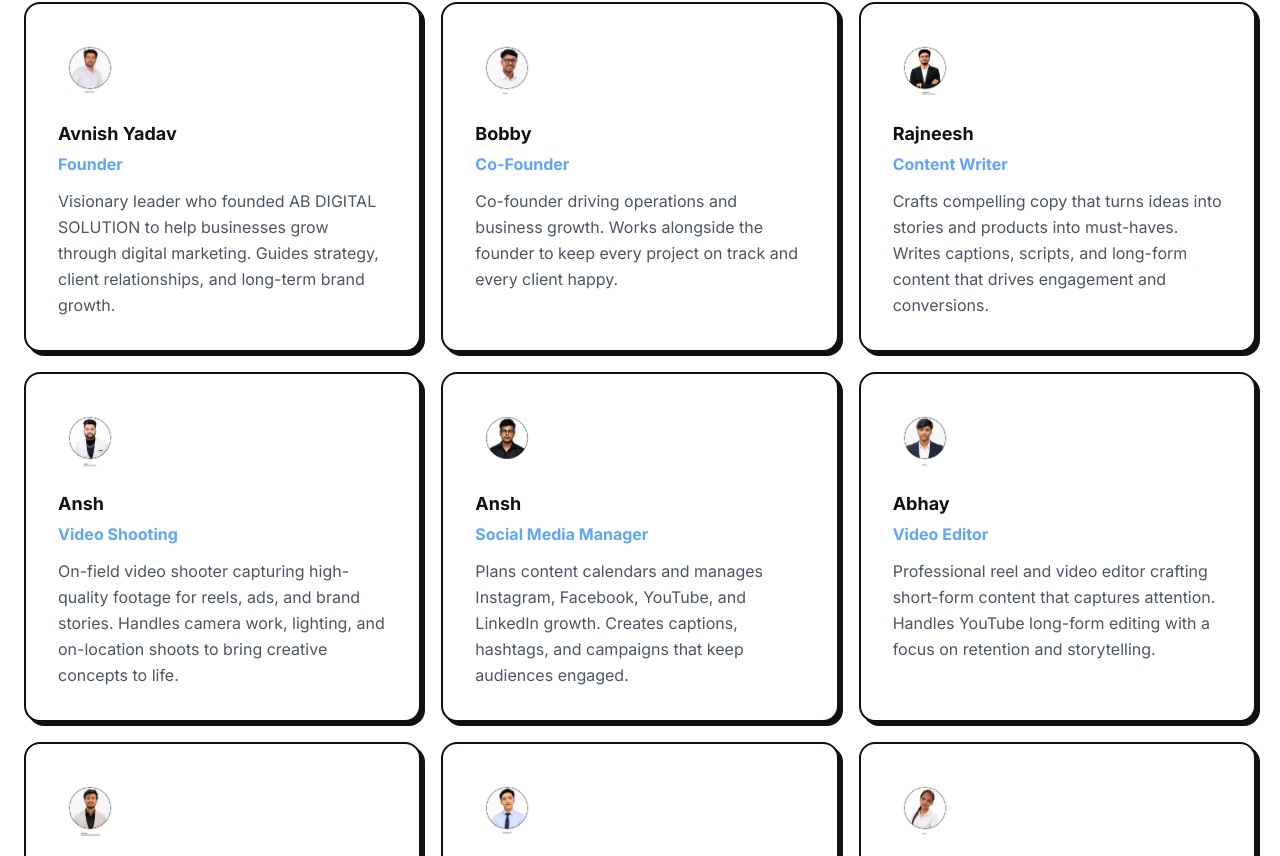
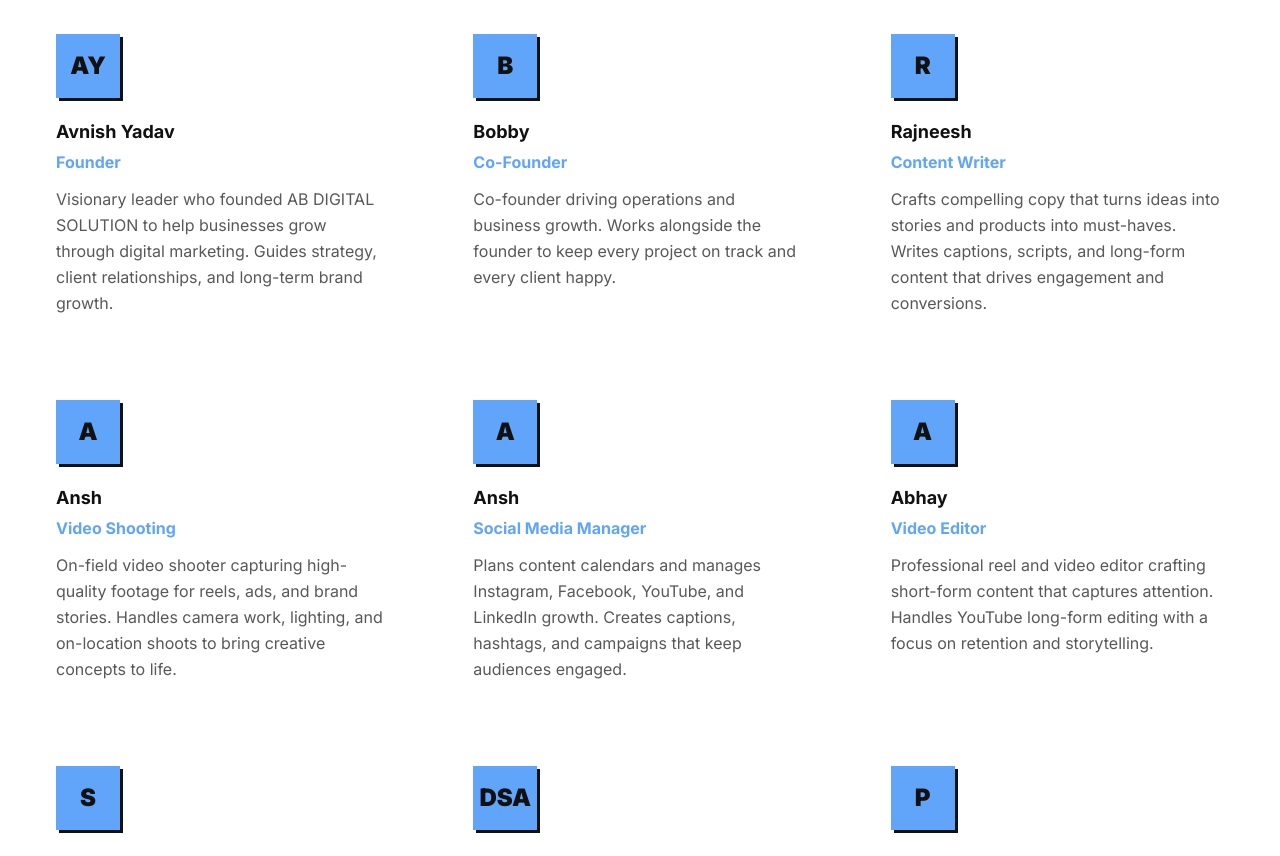
Before and after one commit to abdigitalsolution03-ai/AB-DIGITAL-SOLUTION, a React (Vite) app: page /about in a window 1280 px wide. Shown: the part 1664-2520 px from the top of the page. Built offline with nearby package versions, Linux system fonts and the light colour scheme; no server answers.

Commit message:
revert(about): restore original Meet the Experts card style without photos

```diff
--- a/src/pages/About.tsx
+++ b/src/pages/About.tsx
@@ -146,45 +146,20 @@ export default function About() {
           </AnimatedSection>
 
           <div className="grid grid-cols-1 md:grid-cols-2 lg:grid-cols-3 gap-5">
-            {content.aboutPage.team.map((member, i) => {
-              const imageMap: Record<string, string> = {
-                'Avnish Yadav': '/team/page_1.png',
-                'Bobby': '/team/page_2.png',
-                'Rajneesh': '/team/page_3.png',
-                'Ansh|Video Shooting': '/team/page_4.png',
-                'Ansh|Social Media Manager': '/team/ansh_smm.png',
-                'Abhay': '/team/page_5.png',
-                'Subham': '/team/page_6.png',
-                'Deepanshu Singh Adhikari': '/team/page_7.png',
-                'Pooja': '/team/page_8.png',
-              }
-              const photo = imageMap[`${member.name}|${member.role}`] || imageMap[member.name] || ''
-              return (
-                <div
-                  key={`${member.name}-${member.role}-${i}`}
-                  className="p-8 group rounded-2xl border-2 border-[#111111]"
-                  style={{ backgroundColor: '#ffffff', color: '#111111', borderColor: '#111111', boxShadow: '4px 4px 0 0 #111111' }}
-                >
-                  {photo ? (
-                    <img
-                      src={photo}
-                      alt={member.name}
-                      className="w-16 h-16 object-cover mb-5 border-3 border-[#111]"
-                      style={{ borderColor: '#111111', borderRadius: '9999px' }}
-                    />
-                  ) : (
-                    <div className="w-16 h-16 bg-[#60A5FA] border-3 border-[#111] flex items-center justify-center mb-5 shadow-[3px_3px_0_#111]">
-                      <span className="text-2xl font-black text-[#111]">
-                        {member.name.split(" ").map(n => n[0]).join("")}
-                      </span>
-                    </div>
-                  )}
-                  <h3 className="text-lg font-bold" style={{ color: '#111111' }}>{member.name}</h3>
-                  <p className="text-[#60A5FA] font-bold mt-1" style={{ color: '#60A5FA' }}>{member.role}</p>
-                  <p className="text-[#111]/70 mt-3 leading-relaxed" style={{ color: '#4b5563' }}>{member.bio}</p>
+            {content.aboutPage.team.map((member, i) => (
+              <AnimatedSection key={`${member.name}-${member.role}-${i}`} delay={i * 0.05}>
+                <div className="doodle-card p-8 group">
+                  <div className="w-16 h-16 bg-[#60A5FA] border-3 border-[#111] flex items-center justify-center mb-5 shadow-[3px_3px_0_#111]">
+                    <span className="text-2xl font-black text-[#111]">
+                      {member.name.split(" ").map(n => n[0]).join("")}
+                    </span>
+                  </div>
+                  <h3 className="text-lg font-bold text-[#111]">{member.name}</h3>
+                  <p className="text-[#60A5FA] font-bold mt-1">{member.role}</p>
+                  <p className="text-[#111]/70 mt-3 leading-relaxed">{member.bio}</p>
                 </div>
-              )
-            })}
+              </AnimatedSection>
+            ))}
           </div>
         </div>
       </section>
```
